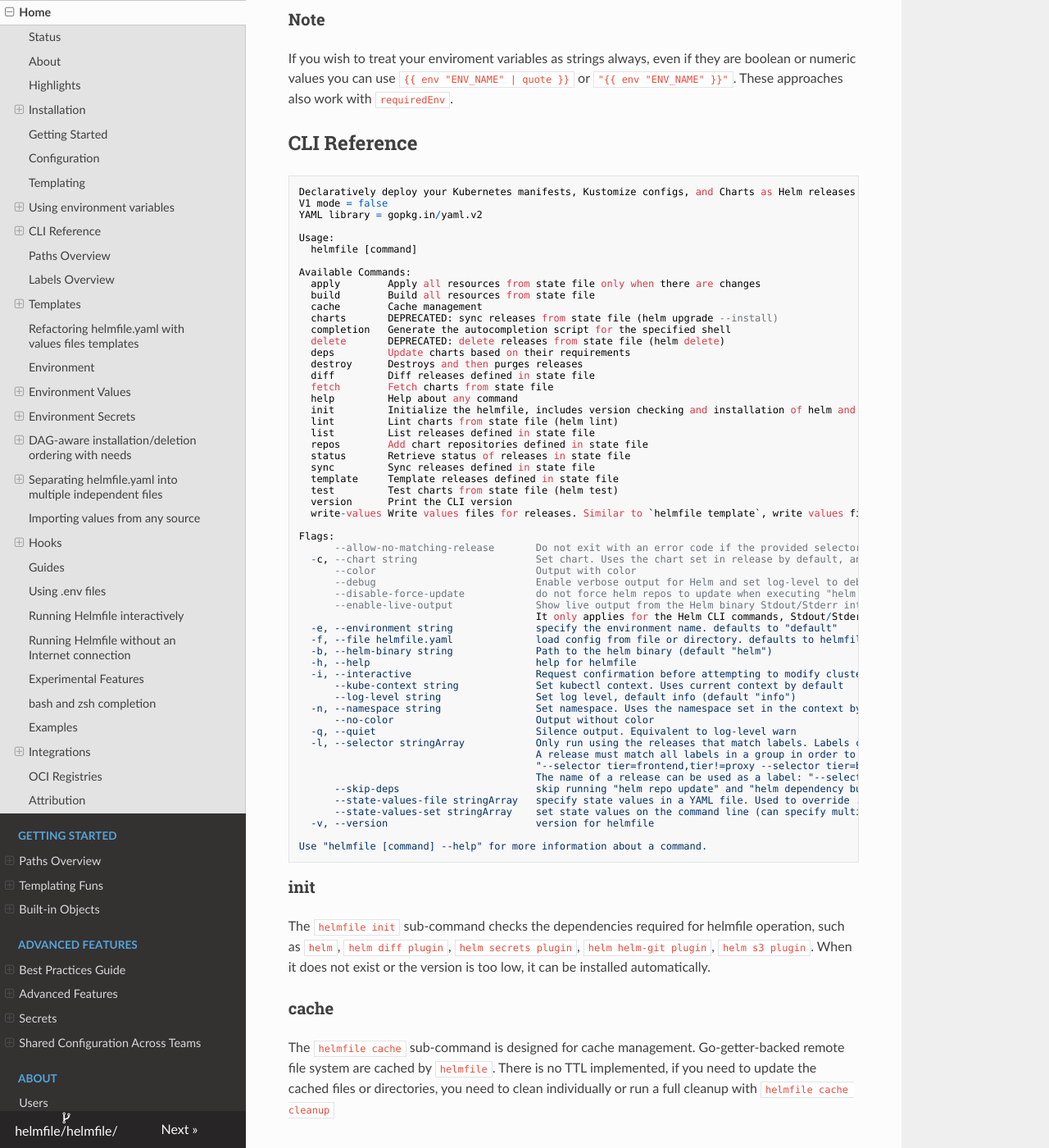
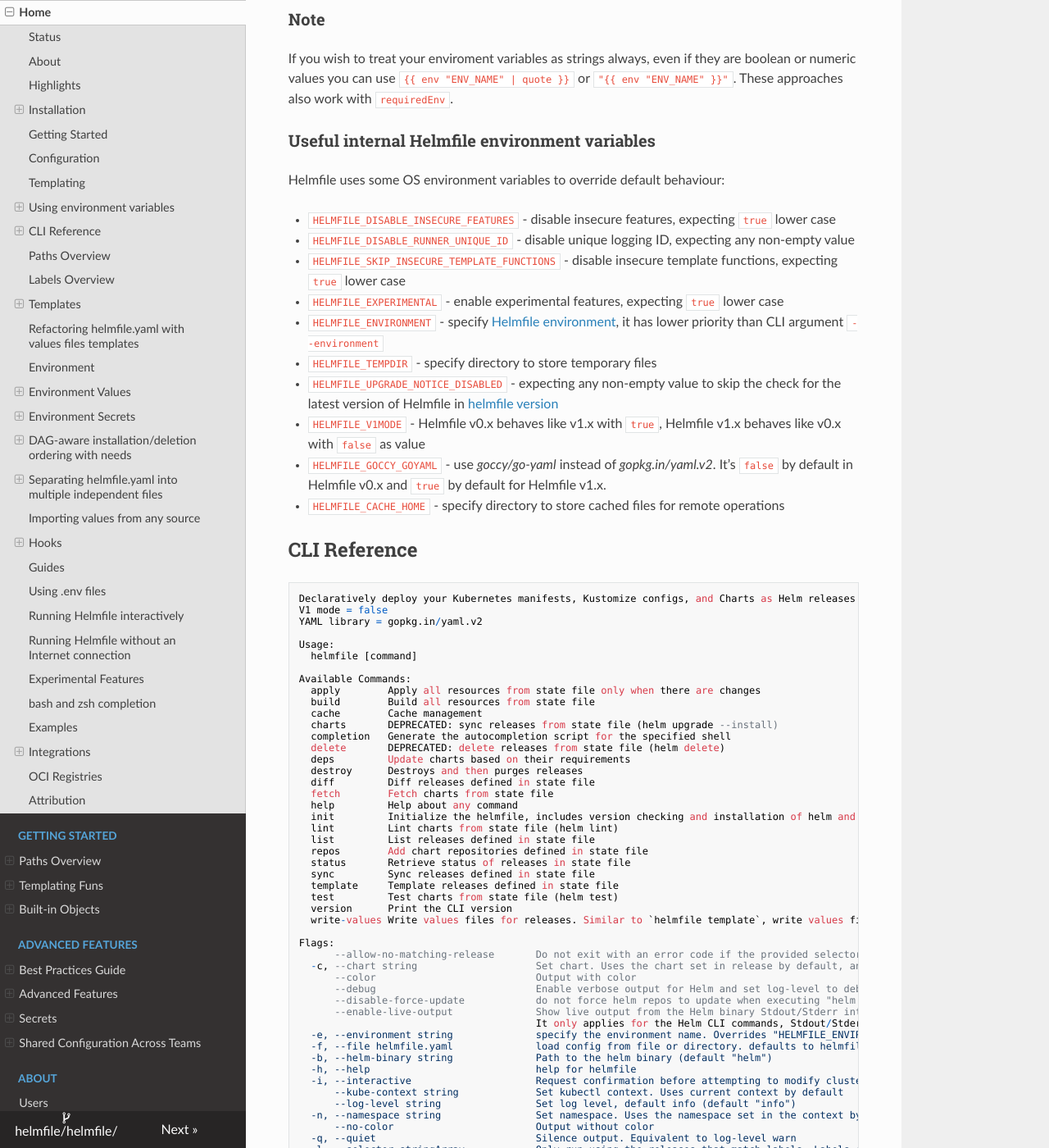
Before and after one commit to alex-tw-lam/helmfile, an MkDocs documentation site: the page built from docs/index.md, in a window 1280 px wide and 1400 px high, scrolled down 8430 px. Shown: the whole window at 82% size. Built offline with MkDocs 1.6.1, drawn with Linux system fonts in a browser that asks for light colours; nearby versions of some CDN libraries; some of the changed text lies outside the part shown.

Commit message:
Add documentation on internal environment variables (#811)
Signed-off-by: Alex Vorona <alex@vorona.com.ua>

````diff
--- a/docs/index.md
+++ b/docs/index.md
@@ -499,6 +499,21 @@ releases:
 
 If you wish to treat your enviroment variables as strings always, even if they are boolean or numeric values you can use `{{ env "ENV_NAME" | quote }}` or `"{{ env "ENV_NAME" }}"`. These approaches also work with `requiredEnv`.
 
+### Useful internal Helmfile environment variables
+
+Helmfile uses some OS environment variables to override default behaviour:
+
+* `HELMFILE_DISABLE_INSECURE_FEATURES` - disable insecure features, expecting `true` lower case
+* `HELMFILE_DISABLE_RUNNER_UNIQUE_ID` - disable unique logging ID, expecting any non-empty value
+* `HELMFILE_SKIP_INSECURE_TEMPLATE_FUNCTIONS` - disable insecure template functions, expecting `true` lower case
+* `HELMFILE_EXPERIMENTAL` - enable experimental features, expecting `true` lower case
+* `HELMFILE_ENVIRONMENT` - specify [Helmfile environment](https://helmfile.readthedocs.io/en/latest/#environment), it has lower priority than CLI argument `--environment`
+* `HELMFILE_TEMPDIR` - specify directory to store temporary files
+* `HELMFILE_UPGRADE_NOTICE_DISABLED` - expecting any non-empty value to skip the check for the latest version of Helmfile in [helmfile version](https://helmfile.readthedocs.io/en/latest/#version)
+* `HELMFILE_V1MODE` - Helmfile v0.x behaves like v1.x with `true`, Helmfile v1.x behaves like v0.x with `false` as value
+* `HELMFILE_GOCCY_GOYAML` - use *goccy/go-yaml* instead of *gopkg.in/yaml.v2*.  It's `false` by default in Helmfile v0.x and `true` by default for Helmfile v1.x.
+* `HELMFILE_CACHE_HOME` - specify directory to store cached files for remote operations
+
 ## CLI Reference
 
 ```
@@ -540,7 +555,7 @@ Flags:
       --disable-force-update            do not force helm repos to update when executing "helm repo add"
       --enable-live-output              Show live output from the Helm binary Stdout/Stderr into Helmfile own Stdout/Stderr.
                                         It only applies for the Helm CLI commands, Stdout/Stderr for Hooks are still displayed only when it's execution finishes.
-  -e, --environment string              specify the environment name. defaults to "default"
+  -e, --environment string              specify the environment name. Overrides "HELMFILE_ENVIRONMENT" OS environment variable when specified. defaults to "default"
   -f, --file helmfile.yaml              load config from file or directory. defaults to helmfile.yaml or `helmfile.yaml.gotmpl` or `helmfile.d`(means `helmfile.d/*.yaml` or `helmfile.d/*.yaml.gotmpl`) in this preference. Specify - to load the config from the standard input.
   -b, --helm-binary string              Path to the helm binary (default "helm")
   -h, --help                            help for helmfile
````
Also changed, not shown: 1 other file.
